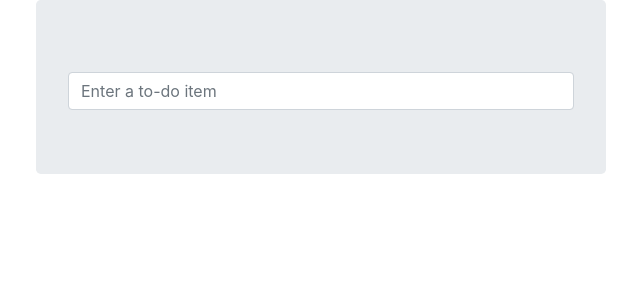
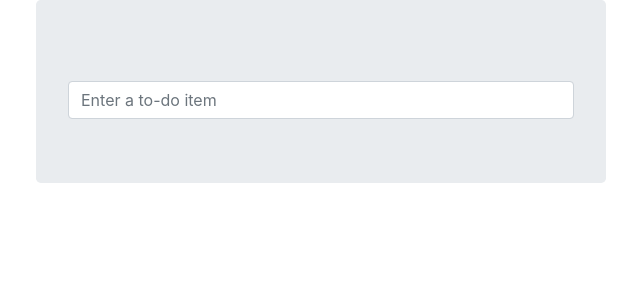
Before and after one commit to strmwalker/tdd-book-example, a Django app: template lists/templates/base.html in a window 1280 px wide. Shown: the top 300 px of the page, without its empty margins (319-959 px from the left). Run offline with Django 3.2, Linux system fonts and the light colour scheme; the template is opened without the code that fills it, so the values that code supplies are empty; some libraries are stand-ins or nearby versions.

Commit message:
Chapter 8
Splitted NewUserTest to NewUserTest and UITest to inherit first from LiveServerTestCase and second from StaticLiveServerTestCase since static server fails to use app in proper way.

Figured out div block for list.

```diff
--- /dev/null
+++ b/lists/static/base.css
@@ -0,0 +1,3 @@
+#id_new_item {
+    margin-top: 2ex;
+}
--- a/lists/templates/base.html
+++ b/lists/templates/base.html
@@ -6,6 +6,7 @@
         <meta name="viewport" content="width=device-width, initial-scale=1">
         <title>To-Do lists</title>
         <link href="/static/bootstrap/css/bootstrap.min.css" rel="stylesheet">
+        <link href="/static/base.css" rel="stylesheet">
     </head>
     <body>
         <div class="container">
@@ -19,10 +20,12 @@
                             <input name="item_text" id="id_new_item" placeholder="Enter a to-do item" class="form-control input-lg"/>
                             {% csrf_token %}
                         </form>
-                        {% block table %}
-                        {% endblock %}
                     </div>
                 </div>
+            </div>
+            <div class="col-md-6 offset-md-3">
+                {% block table %}
+                {% endblock %}
             </div>
         </div>
     </body>
```
Also changed, not shown: lists/templates/list.html (line endings or trailing spaces).
